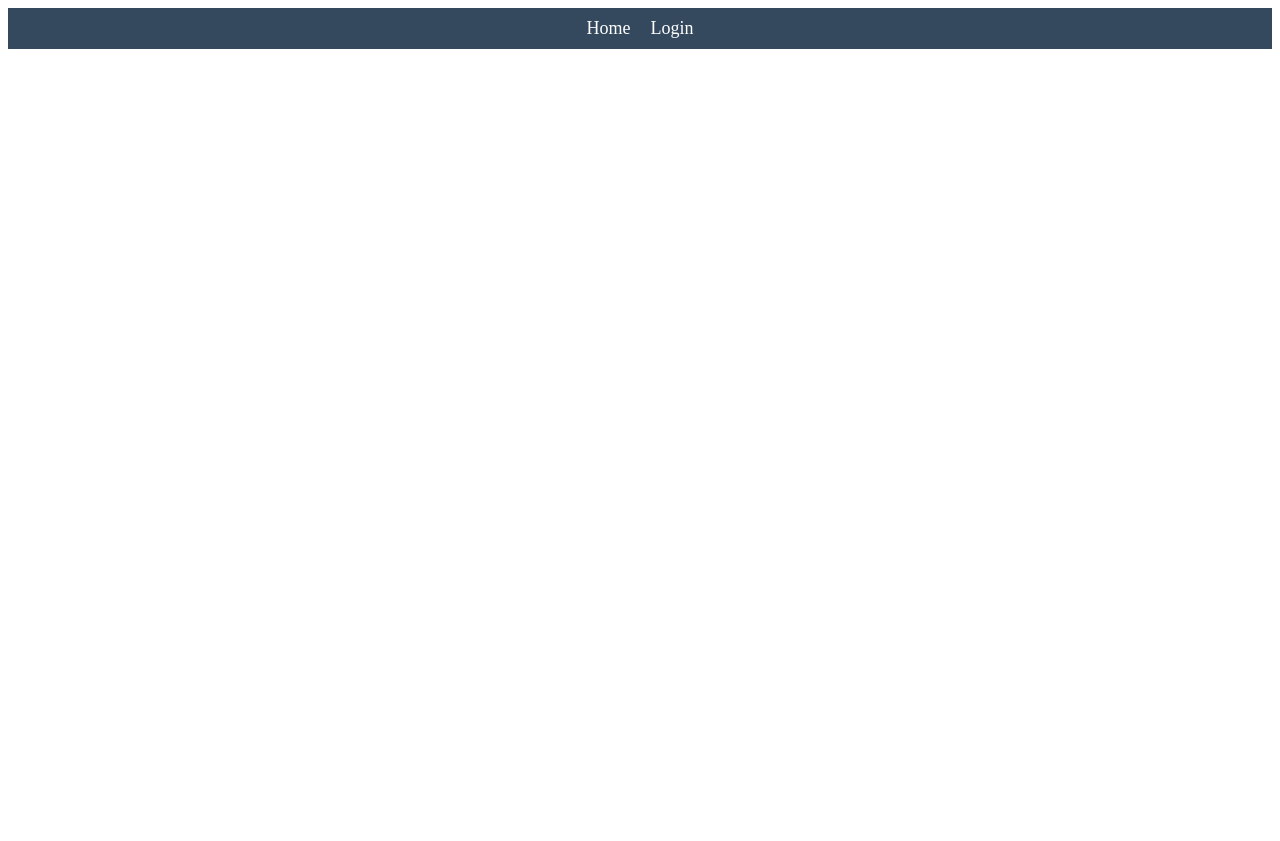
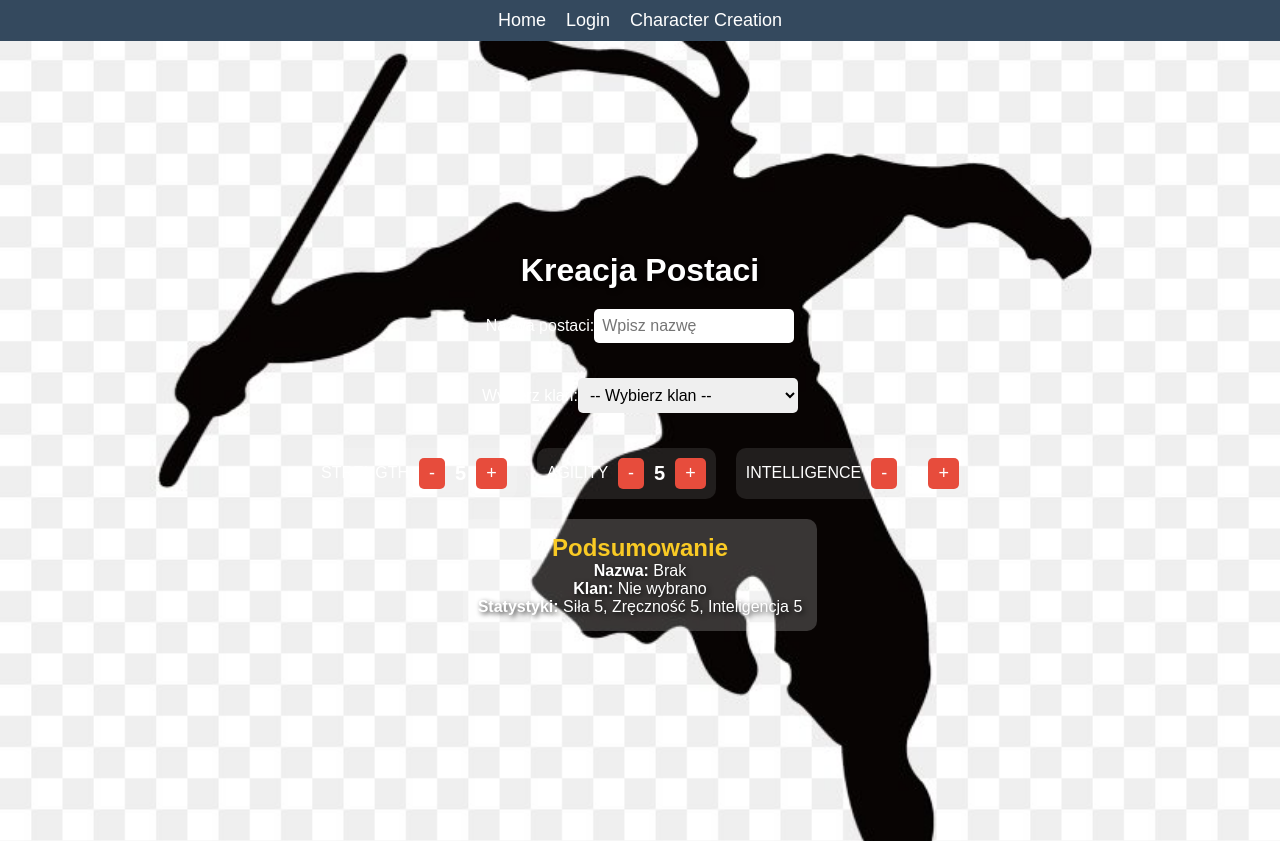
Before and after one commit to Kiluk/RealNinja, a React (Create React App) app: page /charactercreation in a window 1280 px wide. Before the commit this address had no page. Before the commit the page ends 800 px from the top, so only its background shows below. Built offline with nearby package versions, Linux system fonts and the light colour scheme.

Commit message:
Adding Character Creation

```diff
--- a/package.json
+++ b/package.json
@@ -35,5 +35,8 @@
       "last 1 firefox version",
       "last 1 safari version"
     ]
+  },
+  "devDependencies": {
+    "@babel/plugin-proposal-private-property-in-object": "^7.21.11"
   }
 }
--- a/src/App.js
+++ b/src/App.js
@@ -3,6 +3,7 @@ import { BrowserRouter as Router, Routes, Route } from "react-router-dom";
 import NavBar from "./NavBar";
 import Home from "./Home";
 import Login from "./Login";
+import CharacterCreation from "./CharacterCreation";
 
 function App() {
   return (
@@ -12,6 +13,7 @@ function App() {
         <Routes>
           <Route path="/" element={<Home />} />
           <Route path="/login" element={<Login />} />
+          <Route path="/charactercreation" element={<CharacterCreation />} />
         </Routes>
       </div>
     </Router>
--- /dev/null
+++ b/src/CharacterCreation.css
@@ -0,0 +1,106 @@
+/* Główne tło strony */
+.character-creation {
+    text-align: center;
+    padding: 20px;
+    font-family: Arial, sans-serif;
+    background-color: #1a1a2e;
+    color: white;
+  }
+
+  /* Kontener dla obrazka postaci */
+  .character-image-container {
+    margin: 20px auto;
+  }
+
+  .character-image {
+    width: 200px;
+    height: auto;
+    border-radius: 10px;
+    border: 3px solid #f9ca24;
+  }
+
+  /* Grupowanie pól tekstowych */
+  .input-group {
+    margin: 15px 0;
+  }
+
+  input, select {
+    padding: 8px;
+    margin-top: 5px;
+    border: none;
+    border-radius: 5px;
+    font-size: 16px;
+  }
+
+  input {
+    width: 200px;
+  }
+
+  select {
+    width: 220px;
+  }
+
+  /* Statystyki */
+  .stats-container {
+    display: flex;
+    justify-content: center;
+    gap: 20px;
+    margin-top: 20px;
+  }
+
+  .stat {
+    display: flex;
+    align-items: center;
+    gap: 10px;
+    background: rgba(255, 255, 255, 0.1);
+    padding: 10px;
+    border-radius: 10px;
+  }
+
+  .stat button {
+    background-color: #e74c3c;
+    color: white;
+    border: none;
+    padding: 5px 10px;
+    font-size: 18px;
+    cursor: pointer;
+    border-radius: 5px;
+  }
+
+  .stat button:hover {
+    background-color: #c0392b;
+  }
+
+  .stat-value {
+    font-size: 20px;
+    font-weight: bold;
+  }
+
+  /* Podsumowanie */
+  .summary {
+    background: rgba(255, 255, 255, 0.2);
+    padding: 15px;
+    border-radius: 10px;
+    margin-top: 20px;
+  }
+
+  /* Ensure the entire CharacterCreation page takes up full screen */
+.character-creation {
+    height: 100vh;
+    width: 100vw;
+    background-image: url("./BlankCharacter.jpg"); /* Ensure the correct path */
+    background-size: cover;
+    background-position: center;
+    background-repeat: no-repeat;
+    display: flex;
+    flex-direction: column;
+    align-items: center;
+    justify-content: center;
+    text-align: center;
+  }
+
+  /* Ensure text is readable */
+  .character-creation h1, .character-creation p {
+    color: white;
+    text-shadow: 2px 2px 5px rgba(0, 0, 0, 0.8);
+  }
--- /dev/null
+++ b/src/CharacterCreation.js
@@ -0,0 +1,68 @@
+import React, { useState } from "react";
+import "./CharacterCreation.css";
+
+const CharacterCreation = () => {
+  const [characterName, setCharacterName] = useState("");
+  const [clan, setClan] = useState("");
+
+  const [stats, setStats] = useState({
+    strength: 5,
+    agility: 5,
+    intelligence: 5,
+  });
+
+  const handleStatChange = (stat, amount) => {
+    setStats((prevStats) => ({
+      ...prevStats,
+      [stat]: Math.max(0, prevStats[stat] + amount), // Zapobiega wartościom ujemnym
+    }));
+  };
+
+  return (
+    <div className="character-creation">
+      <h1>Kreacja Postaci</h1>
+
+      <div className="input-group">
+        <label>Nazwa postaci:</label>
+        <input
+          type="text"
+          value={characterName}
+          onChange={(e) => setCharacterName(e.target.value)}
+          placeholder="Wpisz nazwę"
+        />
+      </div>
+
+      <div className="input-group">
+        <label>Wybierz klan:</label>
+        <select value={clan} onChange={(e) => setClan(e.target.value)}>
+          <option value="">-- Wybierz klan --</option>
+          <option value="Uchiha">Uchiha</option>
+          <option value="Senju">Senju</option>
+          <option value="Hyuga">Hyuga</option>
+          <option value="Nara">Nara</option>
+          <option value="Akimichi">Akimichi</option>
+        </select>
+      </div>
+
+      <div className="stats-container">
+        {Object.keys(stats).map((stat) => (
+          <div key={stat} className="stat">
+            <span>{stat.toUpperCase()}</span>
+            <button onClick={() => handleStatChange(stat, -1)}>-</button>
+            <span className="stat-value">{stats[stat]}</span>
+            <button onClick={() => handleStatChange(stat, 1)}>+</button>
+          </div>
+        ))}
+      </div>
+
+      <div className="summary">
+        <h2>Podsumowanie</h2>
+        <p><strong>Nazwa:</strong> {characterName || "Brak"}</p>
+        <p><strong>Klan:</strong> {clan || "Nie wybrano"}</p>
+        <p><strong>Statystyki:</strong> Siła {stats.strength}, Zręczność {stats.agility}, Inteligencja {stats.intelligence}</p>
+      </div>
+    </div>
+  );
+};
+
+export default CharacterCreation;
--- a/src/NavBar.js
+++ b/src/NavBar.js
@@ -6,6 +6,7 @@ function NavBar() {
     <nav className="navbar">
       <Link to="/">Home</Link>
       <Link to="/login">Login</Link>
+      <Link to="/charactercreation">Character Creation</Link>
     </nav>
   );
 }
--- a/src/index.js
+++ b/src/index.js
@@ -1,6 +1,7 @@
 import React from 'react';
 import ReactDOM from 'react-dom/client';
 import App from './App';
+import './ninjaWorld.css';
 
 const root = ReactDOM.createRoot(document.getElementById('root'));
 root.render(
--- /dev/null
+++ b/src/ninjaWorld.css
@@ -0,0 +1,55 @@
+/* Resetowanie marginesów i paddingu */
+* {
+    margin: 0;
+    padding: 0;
+    box-sizing: border-box;
+  }
+
+  /* Stylowanie całego body */
+  body {
+    background-color: #1a1a2e;  /* Ciemne tło */
+    color: #e0e0e0;  /* Jasnoszary tekst */
+    font-family: 'Arial', sans-serif; /* Globalna czcionka */
+  }
+
+  /* Nagłówki */
+  h1, h2, h3 {
+    color: #f9ca24; /* Żółty kolor nagłówków */
+    text-align: center;
+  }
+
+  /* Linki */
+  a {
+    color: #f9ca24;
+    text-decoration: none;
+  }
+
+  a:hover {
+    color: #f39c12; /* Ciemniejszy żółty po najechaniu */
+  }
+
+  /* Przyciski */
+  button {
+    background-color: #e74c3c; /* Czerwony */
+    color: white;
+    border: none;
+    padding: 10px 20px;
+    cursor: pointer;
+    font-size: 16px;
+    border-radius: 5px;
+    transition: 0.3s;
+  }
+
+  button:hover {
+    background-color: #c0392b; /* Ciemniejszy czerwony */
+  }
+
+  /* Kontener na treść */
+  .container {
+    max-width: 800px;
+    margin: 20px auto;
+    padding: 20px;
+    background: rgba(255, 255, 255, 0.1); /* Przezroczyste tło */
+    border-radius: 10px;
+    box-shadow: 0 0 10px rgba(0, 0, 0, 0.2);
+  }
```
Also changed, not shown: src/BlankCharacter.jpg (added), 1 other file (tests, documents, lock files or other folders).
